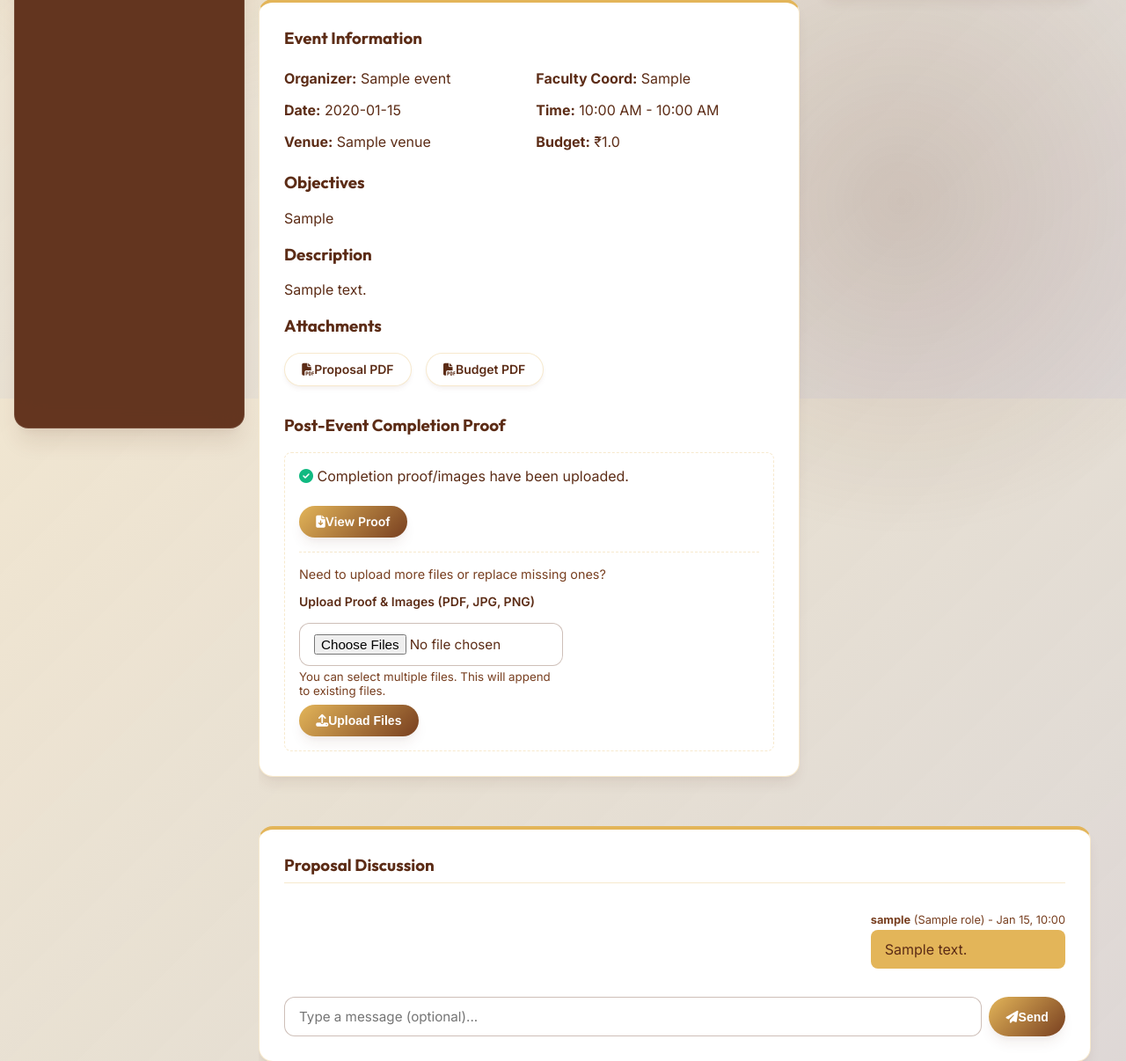
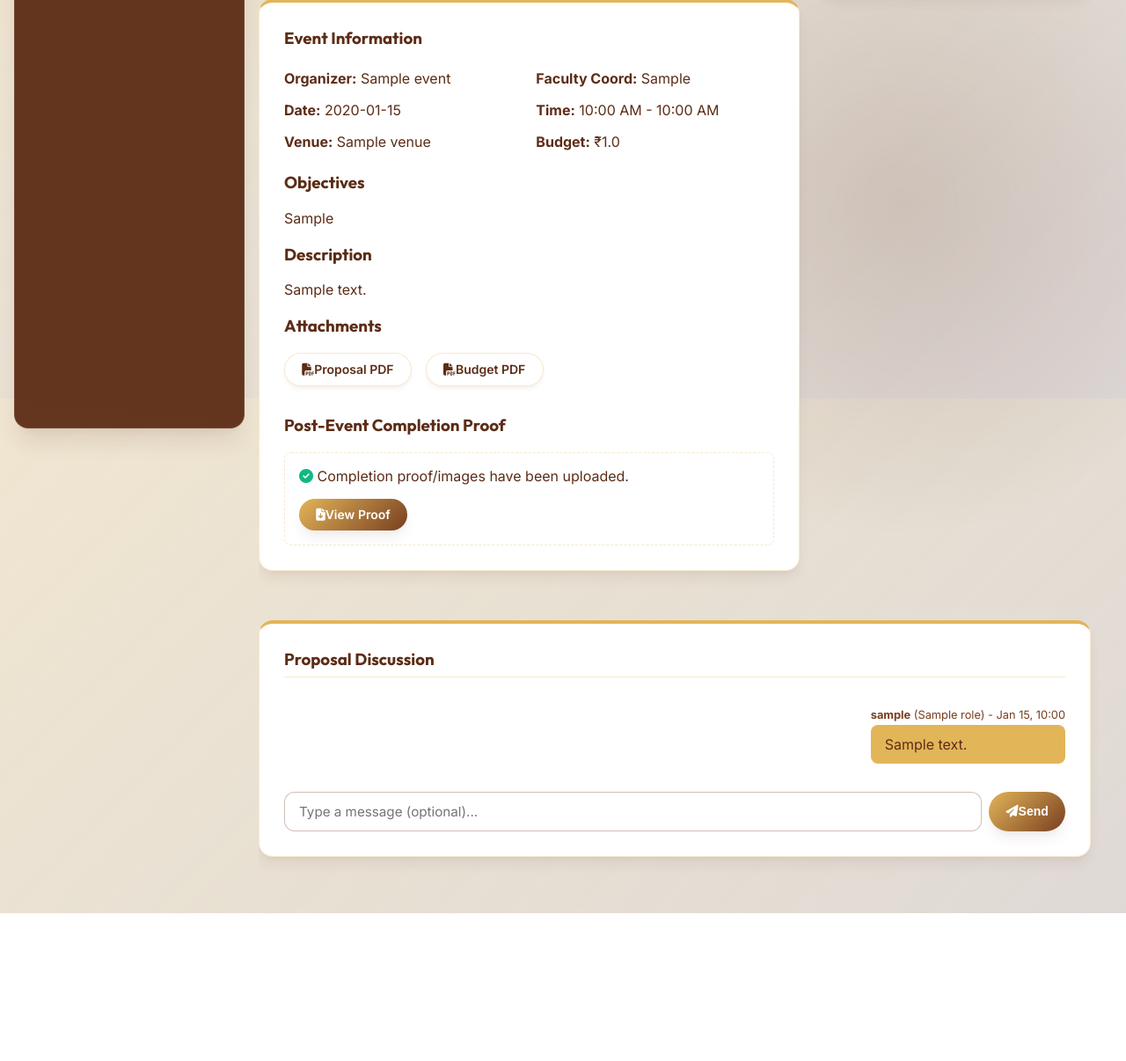
Before and after one commit to hemanthd571/event-management-system-2, a Flask app: page /events/1 in a window 1280 px wide. Shown: the part 347-1553 px from the top of the page at 88% size. After the commit the page ends 1385 px from the top, so only its background shows below. Run offline with Flask 3, Linux system fonts and the light colour scheme; a user stored in the database is signed in; tables that the repository leaves empty hold one stand-in row (values such as "Sample post").

Commit message:
Revert upload form visibility behavior

```diff
--- a/app/templates/events/view.html
+++ b/app/templates/events/view.html
@@ -75,7 +75,7 @@
             <div style="padding: 1rem; border: 1px dashed var(--border-color); border-radius: 8px; background-color: rgba(255, 255, 255, 0.05);">
                 {% if event.post_event_report_path %}
                     <p style="margin-top: 0;"><i class="fas fa-check-circle" style="color: var(--success);"></i> Completion proof/images have been uploaded.</p>
-                    <div style="display: flex; gap: 0.5rem; flex-wrap: wrap; margin-bottom: 1rem;">
+                    <div style="display: flex; gap: 0.5rem; flex-wrap: wrap;">
                     {% set files = event.post_event_report_path.split(',') %}
                     {% for file in files %}
                         {% set file_lower = file | lower %}
@@ -87,25 +87,23 @@
                                 </a>
                             </div>
                         {% else %}
-                            <a href="{{ url_for('events.download_attachment', filename=file) }}" target="_blank" class="btn btn-primary" style="background-color: var(--info); border: none; align-self: center; margin-top: 0.5rem;">
+                            <a href="{{ url_for('events.download_attachment', filename=file) }}" target="_blank" class="btn btn-primary" style="background-color: var(--info); border: none; align-self: center;">
                                 <i class="fas fa-file-download"></i> View Proof
                             </a>
                         {% endif %}
                     {% endfor %}
                     </div>
-                    <hr style="border: 0; border-top: 1px dashed var(--border-color); margin: 1rem 0;">
-                    <p style="margin-top: 0; font-size: 0.9rem; color: var(--text-secondary);">Need to upload more files or replace missing ones?</p>
                 {% else %}
                     <p style="margin-top: 0; color: var(--text-secondary);">No completion proof/images have been uploaded yet.</p>
-                {% endif %}
 
                     {% if current_user.id == event.organizer_id or current_user.is_admin() %}
                     <form action="{{ url_for('events.upload_report', event_id=event.id) }}" method="POST" enctype="multipart/form-data" style="display: flex; flex-direction: column; gap: 0.5rem; max-width: 300px;">
                         <label class="form-label">Upload Proof & Images (PDF, JPG, PNG)</label>
                         <input type="file" name="report_files" accept=".pdf, image/*" multiple class="form-control" required>
-                    <small style="color: var(--text-secondary); margin-top: -0.25rem;">You can select multiple files. This will append to existing files.</small>
+                        <small style="color: var(--text-secondary); margin-top: -0.25rem;">You can select multiple files.</small>
                         <button type="submit" class="btn btn-primary" style="align-self: flex-start;"><i class="fas fa-upload"></i> Upload Files</button>
                     </form>
+                    {% endif %}
                 {% endif %}
             </div>
             {% endif %}
```
Lines whose indentation alone changed are shown as unchanged.
